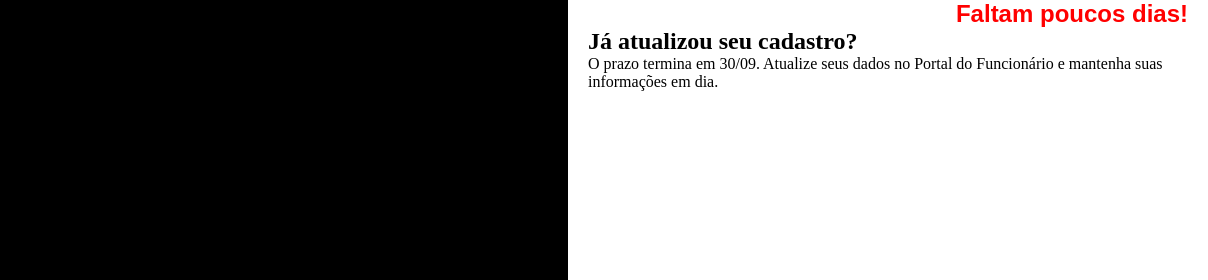
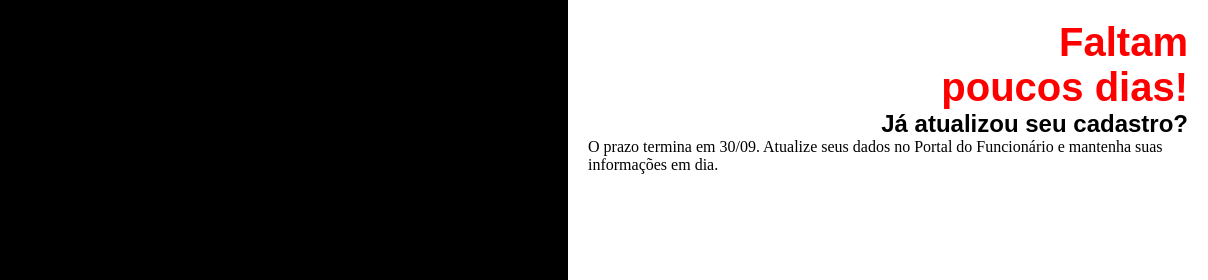
Before and after one commit to davi-morais2008/CadastroRhSenai, a website: page index.html in a window 1280 px wide. Shown: the top 280 px of the page, 72-1280 px from the left. Drawn offline with Linux system fonts and the light colour scheme.

Commit message:
MOD: mudei umas coisas

```diff
--- a/global.css
+++ b/global.css
@@ -25,13 +25,20 @@
 }
 
 .container-content{
-    padding: 0 20px;
+    padding: 20px 20px;
     background-color: white;
 }
 
 .container-content h1{
     color: red;
     font-family: Arial, Helvetica, sans-serif;
+    font-size: 40px;
     text-align: end;
 
 }
+
+.container-content h2{
+    color: black;
+    font-family: Arial, Helvetica, sans-serif;
+    text-align: end;
+}
--- a/index.html
+++ b/index.html
@@ -15,7 +15,7 @@
         </section>
 
         <section class="container-content">
-            <h1>Faltam poucos dias!</h1>
+            <h1>Faltam <br />poucos dias!</h1>
             <h2>Já atualizou seu cadastro?</h2>
             <p>O prazo termina em 30/09.
                 Atualize seus dados no Portal do Funcionário e mantenha suas informações em dia.
```
